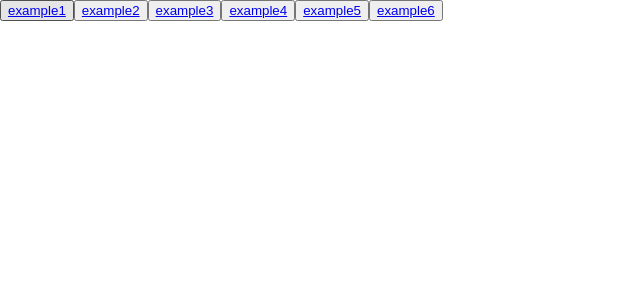
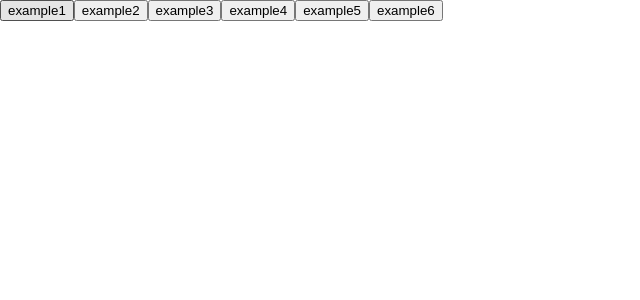
Before and after one commit to Bayn-Web/three, a Vue app: page / in a window 1280 px wide. Shown: the top 300 px of the page, without its empty margins (0-640 px from the left). Built offline with nearby package versions, Linux system fonts and the light colour scheme.

Commit message:
remove vuerouter instead of using dynamic component

```diff
--- a/package.json
+++ b/package.json
@@ -12,8 +12,7 @@
     "@tweenjs/tween.js": "^21.0.0",
     "@types/node": "^20.10.3",
     "three": "^0.159.0",
-    "vue": "^3.2.41",
-    "vue-router": "^4.2.5"
+    "vue": "^3.2.41"
   },
   "devDependencies": {
     "@types/path-browserify": "^1.0.2",
--- a/src/App.vue
+++ b/src/App.vue
@@ -1,3 +1,6 @@
 <template>
-  <router-view></router-view>
+  <defaultLayout></defaultLayout>
 </template>
+<script setup lang="ts">
+import defaultLayout from "./layout/default.vue";
+</script>
--- /dev/null
+++ b/src/layout/default.vue
@@ -0,0 +1,17 @@
+<template>
+    <template v-for="item in filenames">
+        <button @click="switchComponent(item.path)">{{ item.path }}</button>
+    </template>
+    <component :is="value" />
+</template>
+
+<script setup lang="ts">
+import { shallowRef } from "vue"
+import { filenames } from "../router"
+const value = shallowRef()
+const switchComponent = async (path: string) => {
+    value.value = (await import(`../examples/${path}.vue`)).default
+}
+</script>
+
+<style scoped></style>
--- a/src/layout/index.vue
+++ /dev/null
@@ -1,15 +0,0 @@
-<template>
-    <template v-for="item in filenames">
-        <button>
-            <router-link :to="item.path">{{ item.path }}</router-link>
-        </button>
-    </template>
-    <router-view></router-view>
-</template>
-
-<script setup lang="ts">
-import { filenames } from "../router"
-
-</script>
-
-<style scoped></style>
--- a/src/main.ts
+++ b/src/main.ts
@@ -1,6 +1,5 @@
 import { createApp } from 'vue'
 import './style.css'
 import App from './App.vue'
-import { router } from "./router/index"
 
-createApp(App).use(router).mount('#app')
+createApp(App).mount('#app')
--- a/src/router/index.ts
+++ b/src/router/index.ts
@@ -1,7 +1,4 @@
-import { createRouter, createWebHashHistory, RouteRecordRaw } from "vue-router";
-
 let filenames: any[] = [];
-let routes: any[] = [];
 (() => {
     const basename = (path: string) => path.replace(/^.*[\\\/]/, '').replace(/\.vue$/, '');
     const files = import.meta.glob('../examples/*.vue');
@@ -12,16 +9,6 @@ let routes: any[] = [];
             component: () => import(`../examples/${basename(key)}.vue`)
         }
     });
-    routes = [{
-        path: '/',
-        component: () => import('../layout/index.vue'),
-        children: filenames
-    }]
 })()
 
-const router = createRouter({
-    history: createWebHashHistory(),
-    routes
-});
-
-export { router, filenames };
+export { filenames };
--- a/vite.config.ts
+++ b/vite.config.ts
@@ -6,5 +6,5 @@ export default defineConfig({
   plugins: [vue()],
   server: {
     port: 3000
-  }
+  },
 })
```
Also changed, not shown: 1 other file (tests, documents, lock files or other folders).
